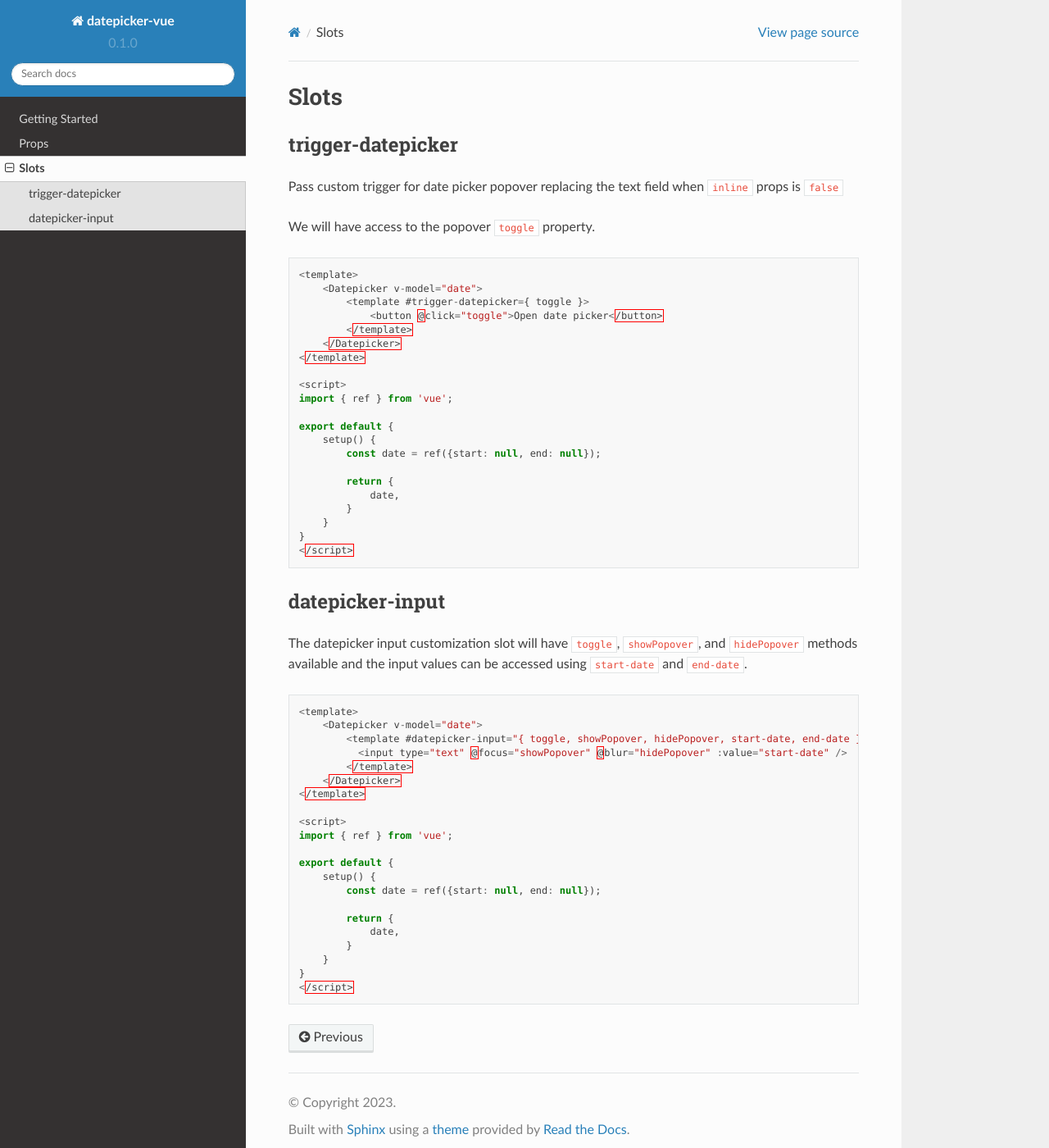
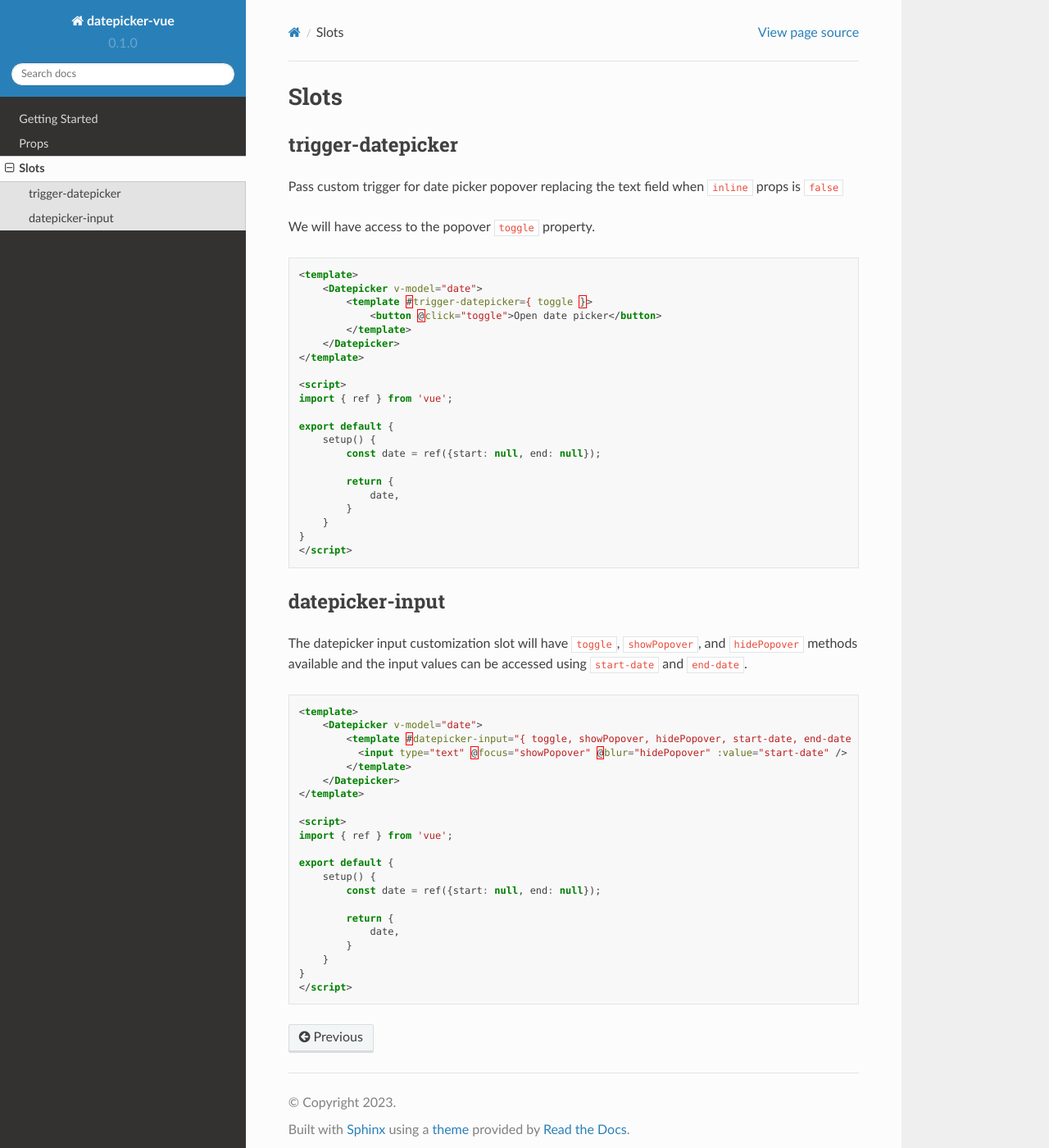
Before and after one commit to rameshjs/datepicker-vue, a Sphinx documentation site: the page built from docs/docs/source/slots.rst, in a window 1280 px wide and 1400 px high. Shown: the whole window at 82% size. Built offline with Sphinx 7.4.7 and the Read the Docs theme 2.0.0, drawn with Linux system fonts in a browser that asks for light colours.

Commit message:
Code blocks fix in slots docs

```diff
--- a/docs/docs/source/slots.rst
+++ b/docs/docs/source/slots.rst
@@ -9,7 +9,7 @@ Pass custom trigger for date picker popover replacing the text field when ``inli
 
 We will have access to the popover ``toggle`` property.
 
-.. code-block:: javascript
+.. code-block:: html
 
   <template>
       <Datepicker v-model="date">
@@ -40,7 +40,7 @@ The datepicker input customization slot will have ``toggle``, ``showPopover``, a
 methods available and the input values can be accessed using ``start-date`` and ``end-date``.
 
 
-.. code-block:: javascript
+.. code-block:: html
 
   <template>
       <Datepicker v-model="date">
--- a/docs/docs/source/usage.rst
+++ b/docs/docs/source/usage.rst
@@ -39,7 +39,7 @@ Local
 
 To import and register the component locally in a Vue component, use the following code:
 
-.. code-block:: javascript
+.. code-block:: html
 
    <script>
        import DatePicker from '@ramesh-exe/datepicker-vue';
```
